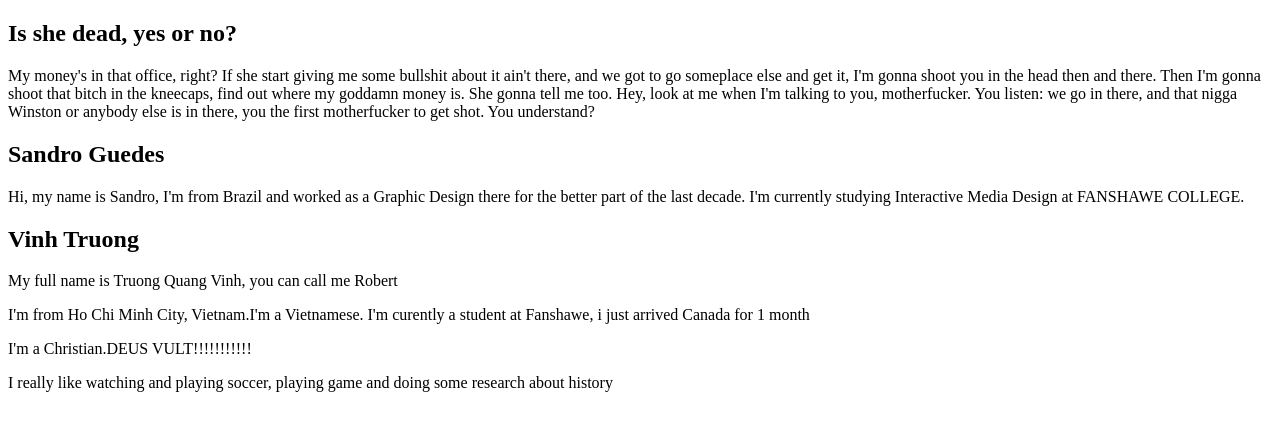
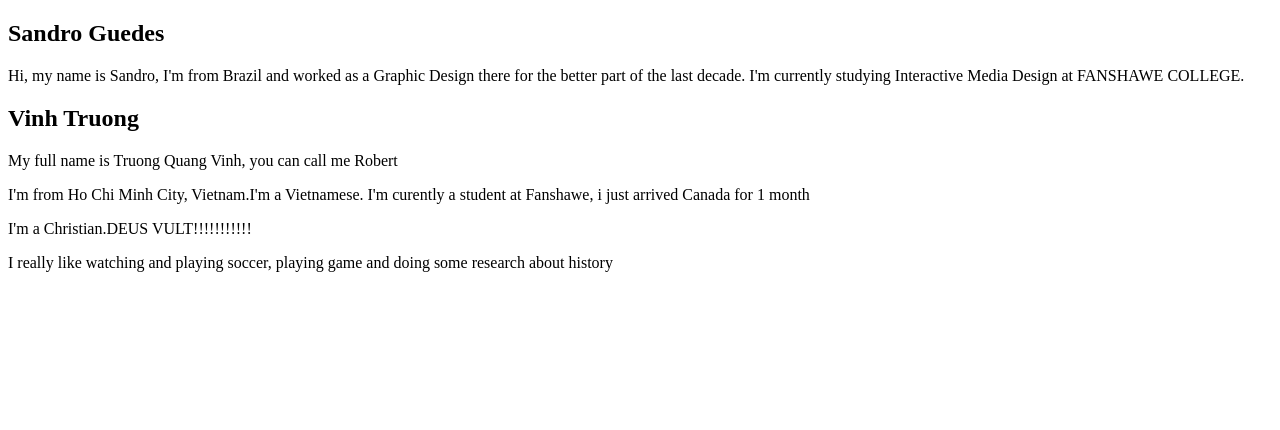
Before and after one commit to sandroguedes/Homework_Due_Week_04, a plain HTML site: page index.html in a window 1280 px wide. Drawn offline with Linux system fonts and the light colour scheme.

Commit message:
Update index.html

```diff
--- a/index.html
+++ b/index.html
@@ -12,11 +12,6 @@
 <header>
 </header>
 
-<!-- The text below was generated with samuel l ipsum -->
-	<h2>Is she dead, yes or no?</h2>
-		<p>
-		My money's in that office, right? If she start giving me some bullshit about it ain't there, and we got to go someplace else and get it, I'm gonna shoot you in the head then and there. Then I'm gonna shoot that bitch in the kneecaps, find out where my goddamn money is. She gonna tell me too. Hey, look at me when I'm talking to you, motherfucker. You listen: we go in there, and that nigga Winston or anybody else is in there, you the first motherfucker to get shot. You understand?
-		</p>
 	<h2>Sandro Guedes</h2>
 		<p>
 		Hi, my name is Sandro, I'm from Brazil and worked as a Graphic Design there for the better part of the last decade. I'm currently studying Interactive Media Design at FANSHAWE COLLEGE.
```
